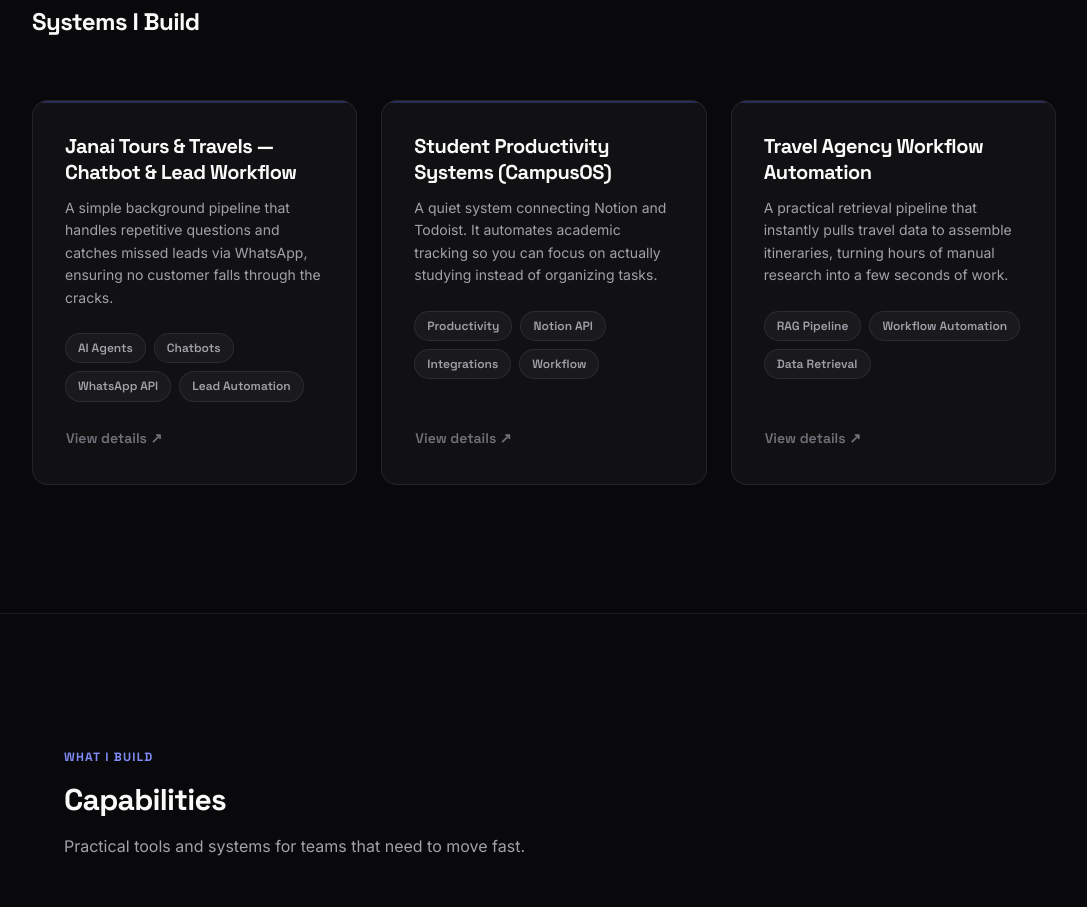
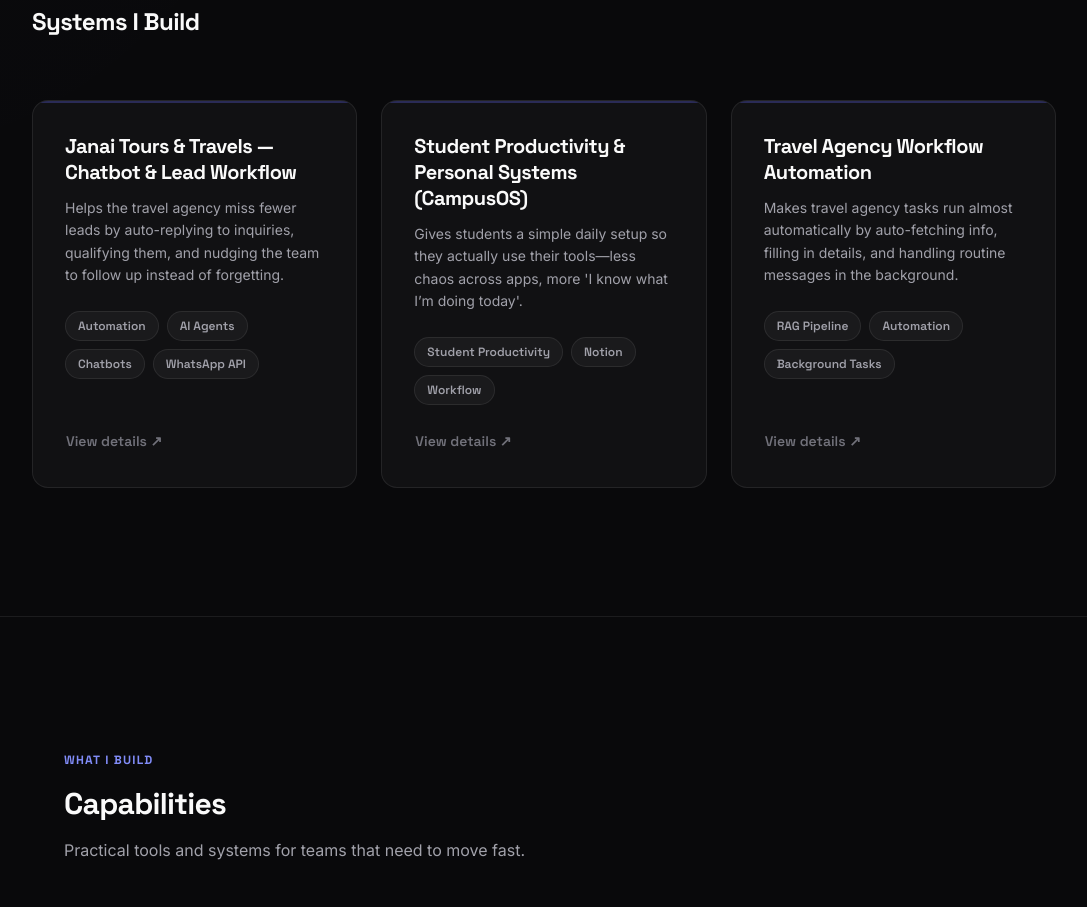
Before and after one commit to SanghpalBhakte/Personal-Porfolio-V2, a React (Vite) app: page / in a window 1280 px wide. Shown: the part 1080-1987 px from the top of the page, without its empty margins (96-1183 px from the left). Built offline with nearby package versions, Linux system fonts and the light colour scheme.

Commit message:
content: update Systems cards with casual, outcome-focused one-liners

```diff
--- a/src/data/portfolio.ts
+++ b/src/data/portfolio.ts
@@ -57,22 +57,22 @@ export const SYSTEMS = [
   {
     id: 'janai',
     title: 'Janai Tours & Travels — Chatbot & Lead Workflow',
-    description: 'A simple background pipeline that handles repetitive questions and catches missed leads via WhatsApp, ensuring no customer falls through the cracks.',
-    tags: ['AI Agents', 'Chatbots', 'WhatsApp API', 'Lead Automation'],
+    description: 'Helps the travel agency miss fewer leads by auto-replying to inquiries, qualifying them, and nudging the team to follow up instead of forgetting.',
+    tags: ['Automation', 'AI Agents', 'Chatbots', 'WhatsApp API'],
     link: '#project-janai-tours',
   },
   {
     id: 'campus-os',
-    title: 'Student Productivity Systems (CampusOS)',
-    description: 'A quiet system connecting Notion and Todoist. It automates academic tracking so you can focus on actually studying instead of organizing tasks.',
-    tags: ['Productivity', 'Notion API', 'Integrations', 'Workflow'],
+    title: 'Student Productivity & Personal Systems (CampusOS)',
+    description: 'Gives students a simple daily setup so they actually use their tools—less chaos across apps, more \'I know what I’m doing today\'.',
+    tags: ['Student Productivity', 'Notion', 'Workflow'],
     link: '#project-student-os',
   },
   {
     id: 'travel-rag',
     title: 'Travel Agency Workflow Automation',
-    description: 'A practical retrieval pipeline that instantly pulls travel data to assemble itineraries, turning hours of manual research into a few seconds of work.',
-    tags: ['RAG Pipeline', 'Workflow Automation', 'Data Retrieval'],
+    description: 'Makes travel agency tasks run almost automatically by auto-fetching info, filling in details, and handling routine messages in the background.',
+    tags: ['RAG Pipeline', 'Automation', 'Background Tasks'],
     link: '#projects',
   },
 ];
```
